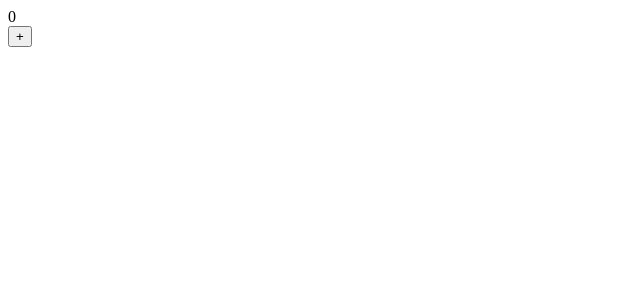
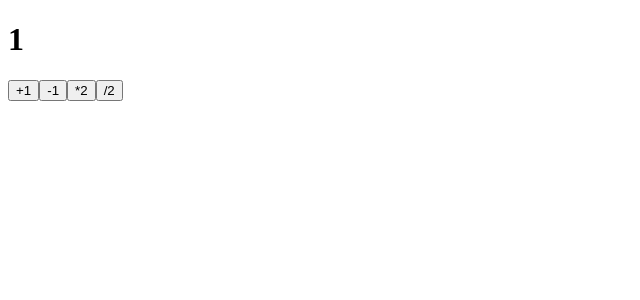
Before and after one commit to m2maomao/react-hooks-demo, a React (Vite) app: page / in a window 1280 px wide. Shown: the top 300 px of the page, without its empty margins (0-640 px from the left). Built offline with nearby package versions, Linux system fonts and the light colour scheme.

Commit message:
feat: 使用useReducer

```diff
--- /dev/null
+++ b/src/XiaoYe/Section1/UseReducer/App.tsx
@@ -0,0 +1,42 @@
+/**
+ *
+ * + - * / => 计算count
+ * count => 多重操作方案，每一种方案可能有很多地方都需要使用
+ */
+
+import { useReducer } from "react";
+
+interface CounterAction {
+  type: 'PLUS' | 'MINUS' | 'MUL' | 'DIV';
+  payload: number;
+}
+
+const countReducer = (state: number, action: CounterAction) => {
+  switch (action.type) {
+    case 'PLUS':
+      return state + action.payload;
+    case 'MINUS':
+      return state - action.payload;
+    case 'MUL':
+      return state * action.payload;
+    case 'DIV':
+      return state / action.payload;
+    default:
+      return state;
+  }
+}
+
+const App = () => {
+  const [count, dispatch] = useReducer(countReducer, 1);
+  return (
+    <>
+      <h1>{count}</h1>
+      <button onClick={() => dispatch({type: 'PLUS', payload: 1})}>+1</button>
+      <button onClick={() => dispatch({type: 'MINUS', payload: 1})}>-1</button>
+      <button onClick={() => dispatch({type: 'MUL', payload: 2})}>*2</button>
+      <button onClick={() => dispatch({type: 'DIV', payload: 2})}>/2</button>
+    </>
+  )
+}
+
+export default App;
--- a/src/main.tsx
+++ b/src/main.tsx
@@ -1,6 +1,6 @@
 import { StrictMode } from 'react'
 import { createRoot } from 'react-dom/client'
-import App from './XiaoYe/Section1/UseState/App';
+import App from './XiaoYe/Section1/UseReducer/App';
 
 createRoot(document.getElementById('root')!).render(
   <StrictMode>
```
